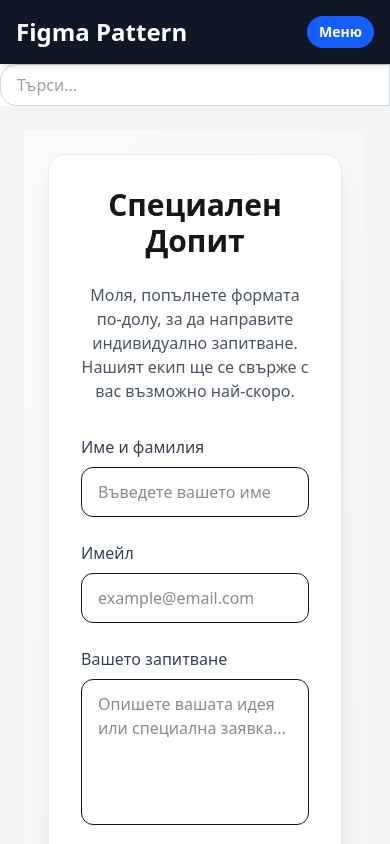
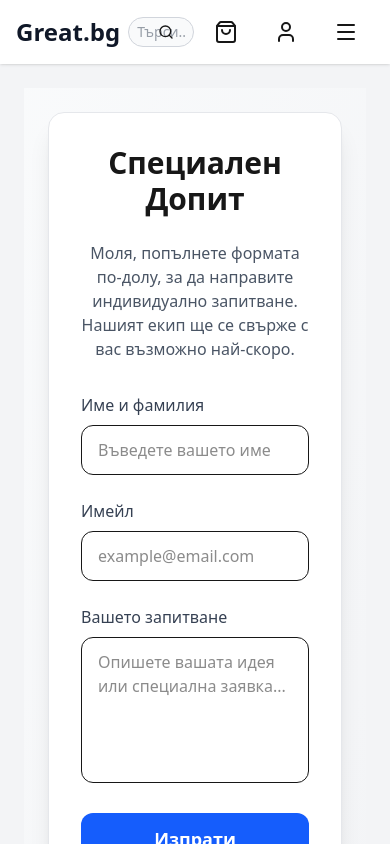
Before and after one commit to B-D-2409/figmaToTailwind, a Next.js app in the folder Pattern/figmapattern/: page /special-request in a window 390 px wide. Shown: the top 844 px of the page. Built offline with nearby package versions, Linux system fonts and the light colour scheme.

Commit message:
header component has been apply as much as possible as the figma example

```diff
--- a/Pattern/figmapattern/src/app/layout.tsx
+++ b/Pattern/figmapattern/src/app/layout.tsx
@@ -14,7 +14,6 @@ export default function RootLayout({ children }: { children: React.ReactNode })
     <html lang="bg">
       <body className="flex flex-col min-h-screen">
         <Header />
-        <SearchBar />
         <main className="flex-grow bg-gray-100 p-6">{children}</main>
         <Footer />
       </body>
--- a/Pattern/figmapattern/src/app/products/page.tsx
+++ b/Pattern/figmapattern/src/app/products/page.tsx
@@ -1,12 +1,25 @@
 "use client";
-import React, { useState } from "react";
+import React, { useState, useEffect } from "react";
 import ProductCard from "@/components/shared/product-card";
-import SearchBar from "@/components/search-bar/search-bar";
 import Typography from "@/components/shared/typography";
 import { products as allProducts } from "@/components/shared/products";
 
 const ProductsPage = () => {
     const [filteredProducts, setFilteredProducts] = useState(allProducts);
+
+
+    useEffect(() => {
+        const handleHeaderSearch = (e: any) => {
+            const query = e.detail.toLowerCase();
+            const filtered = allProducts.filter((product) =>
+                product.name.toLowerCase().includes(query)
+            );
+            setFilteredProducts(filtered);
+        };
+
+        window.addEventListener("header-search", handleHeaderSearch);
+        return () => window.removeEventListener("header-search", handleHeaderSearch);
+    }, []);
 
     const handleSearch = (query: string) => {
         const lowerQuery = query.toLowerCase();
@@ -15,14 +28,11 @@ const ProductsPage = () => {
         );
         setFilteredProducts(filtered);
     };
-
     return (
         <>
             <Typography variant="heading" className="text-center mb-6 text-2xl md:text-3xl">
                 Продукти
             </Typography>
-
-            <SearchBar placeholder="Търси продукти по име..." onSearch={handleSearch} />
 
             <div className="mt-6 max-w-[1400px] mx-auto grid grid-cols-1 md:grid-cols-2 gap-6 px-4 lg:px-6">
                 {filteredProducts.length > 0 ? (
--- a/Pattern/figmapattern/src/components/header/header.tsx
+++ b/Pattern/figmapattern/src/components/header/header.tsx
@@ -2,8 +2,9 @@
 
 import { useState } from "react";
 import Link from "next/link";
+import { useRouter } from "next/navigation";
+import { Search, Menu, X, User, ShoppingBag } from "lucide-react";
 import Button from "../shared/buttons";
-import { useRouter } from "next/navigation";
 
 const navLinks = [
     { href: "/products", label: "Продукти" },
@@ -15,57 +16,134 @@ const navLinks = [
 ];
 
 export default function Header() {
-    const [menuOpen, setMenuOpen] = useState(false);
+    const [search, setSearch] = useState("");
+    const [mobileMenu, setMobileMenu] = useState(false);
     const router = useRouter();
+    const cartCount = 0;
 
-    const handleLinkClick = (href: string) => {
-        setMenuOpen(false);
-        router.push(href);
+    const handleLinkClick = (href: string) => router.push(href);
+    const handleSearch = () => {
+        if (search.trim()) router.push(`/search?query=${encodeURIComponent(search)}`);
     };
 
     return (
-        <header className="bg-gray-900 text-white shadow-md sticky top-0 z-50">
-            <div className="container mx-auto flex flex-wrap items-center justify-between p-4">
-                <Link href="/">
-                    <h1 className="text-2xl font-bold cursor-pointer">Figma Pattern</h1>
+        <header className="bg-white dark:bg-gray-900 shadow-sm sticky top-0 z-50">
+            <div className="max-w-[1400px] mx-auto flex items-center justify-between gap-2 px-4 py-3">
+
+                <Link href="/" className="ml-auto">
+                    <h1 className="text-2xl font-bold text-gray-900 dark:text-white cursor-pointer hover:text-blue-600 transition-colors">
+                        Great.bg
+                    </h1>
                 </Link>
-
-                <div className="hidden md:flex gap-2">
+                <nav className="hidden md:flex items-center gap-2">
                     {navLinks.map((link) => (
                         <Button
                             key={link.href}
-                            size="sm"
-                            variant="primary"
-                            radius="xl"
                             onClick={() => handleLinkClick(link.href)}
+                            className="text-sm font-medium text-gray-800 dark:text-gray-200 transition-colors"
                         >
                             {link.label}
                         </Button>
                     ))}
-                </div>
+                </nav>
 
-                <div className="md:hidden">
-                    <Button size="sm" variant="primary" onClick={() => setMenuOpen(!menuOpen)}>
-                        {menuOpen ? "Закрий" : "Меню"}
+                <div className="hidden md:flex items-center gap-1">
+                    <div className="relative w-[180px]">
+                        <input
+                            type="text"
+                            value={search}
+                            onChange={(e) => setSearch(e.target.value)}
+                            onKeyDown={(e) => e.key === "Enter" && handleSearch()}
+                            placeholder="Търси..."
+                            className="w-full border border-gray-300 dark:border-gray-700 rounded-full px-3 py-1 text-sm bg-gray-50 dark:bg-gray-800 text-gray-700 dark:text-gray-200 focus:outline-none focus:ring-2 focus:ring-blue-500"
+                        />
+                        <Button
+                            onClick={handleSearch}
+                            className="absolute right-2 text-gray-500 hover:text-blue-600 transition-colors bg-transparent px-0 py-0"
+                        >
+                            <Search size={18} />
                         </Button>
                     </div>
 
-                {menuOpen && (
-                    <div className="flex flex-col gap-2 mt-2 md:hidden">
+                    <Button
+                        onClick={() => router.push("/cart")}
+                        className="relative text-gray-700 dark:text-gray-200 hover:text-blue-600 transition-colors bg-transparent px-0 py-0"
+                    >
+                        <ShoppingBag size={24} />
+                        {cartCount > 0 && (
+                            <span className="absolute -top-1 -right-1 bg-red-500 text-white text-xs rounded-full px-1">
+                                {cartCount}
+                            </span>
+                        )}
+                    </Button>
+
+                    <Button
+                        onClick={() => router.push("/profile")}
+                        className="text-gray-700 dark:text-gray-200 hover:text-blue-600 transition-colors bg-transparent px-0 py-0"
+                    >
+                        <User size={24} />
+                    </Button>
+                </div>
+
+                <div className="flex items-center md:hidden gap-1">
+                    <div className="flex-1 max-w-[120px] relative">
+                        <input
+                            type="text"
+                            value={search}
+                            onChange={(e) => setSearch(e.target.value)}
+                            onKeyDown={(e) => e.key === "Enter" && handleSearch()}
+                            placeholder="Търси..."
+                            className="w-full border border-gray-300 dark:border-gray-700 rounded-full px-2 py-1 text-sm bg-gray-50 dark:bg-gray-800 text-gray-700 dark:text-gray-200 focus:outline-none focus:ring-2 focus:ring-blue-500"
+                        />
+                        <Button
+                            onClick={handleSearch}
+                            className="absolute right-1 top-1/2 -translate-y-1/2 text-gray-500 hover:text-blue-600 transition-colors bg-transparent px-0 py-0"
+                        >
+                            <Search size={16} />
+                        </Button>
+                    </div>
+
+                    <Button
+                        onClick={() => router.push("/cart")}
+                        className="relative text-gray-700 dark:text-gray-200 hover:text-blue-600 transition-colors bg-transparent px-0 py-0"
+                    >
+                        <ShoppingBag size={24} />
+                        {cartCount > 0 && (
+                            <span className="absolute -top-1 -right-1 bg-red-500 text-white text-xs rounded-full px-1">
+                                {cartCount}
+                            </span>
+                        )}
+                    </Button>
+
+                    <Button
+                        onClick={() => router.push("/profile")}
+                        className="text-gray-700 dark:text-gray-200 hover:text-blue-600 transition-colors bg-transparent px-0 py-0"
+                    >
+                        <User size={24} />
+                    </Button>
+
+                    <Button
+                        onClick={() => setMobileMenu(!mobileMenu)}
+                        className="text-gray-700 dark:text-gray-200 bg-transparent px-0 py-0"
+                    >
+                        {mobileMenu ? <X size={24} /> : <Menu size={24} />}
+                    </Button>
+                </div>
+            </div>
+
+            {mobileMenu && (
+                <div className="md:hidden bg-white dark:bg-gray-900 shadow-md px-4 py-3 flex flex-col gap-2">
                     {navLinks.map((link) => (
                         <Button
                             key={link.href}
-                                size="sm"
-                                variant="primary"
-                                radius="xl"
                             onClick={() => handleLinkClick(link.href)}
+                            className="text-left text-gray-800 dark:text-gray-200 transition-colors w-full bg-transparent px-0 py-0"
                         >
                             {link.label}
                         </Button>
                     ))}
                 </div>
             )}
-            </div>
         </header>
     );
 }
--- a/Pattern/figmapattern/src/components/shared/buttons.tsx
+++ b/Pattern/figmapattern/src/components/shared/buttons.tsx
@@ -16,7 +16,7 @@ const Button: React.FC<ButtonProps> = ({
     type = "button",
     className = "",
     size = "md",
-    variant = "primary",
+    variant = "ghost", // По подразбиране за хедъра
     radius = "2xl",
 }) => {
     const sizeClass = {
@@ -27,15 +27,13 @@ const Button: React.FC<ButtonProps> = ({
         xl: "px-6 py-4 text-xl",
     }[size];
 
-
     const variantClass = {
-        primary: "bg-blue-600 text-white hover:bg-blue-600",
+        primary: "bg-blue-600 text-white hover:bg-blue-700",
         secondary: "bg-gray-600 text-white hover:bg-gray-800",
         accent: "bg-amber-500 text-black hover:bg-amber-500",
-        ghost: "bg-transparent text-black hover:bg-gray-400",
+        ghost: "bg-transparent text-inherit hover:text-blue-600",
         outline: "border border-gray-600 text-gray-600 hover:bg-gray-300",
     }[variant];
-
 
     const radiusClass = {
         none: "rounded-none",
```
Lines whose indentation alone changed are shown as unchanged.
